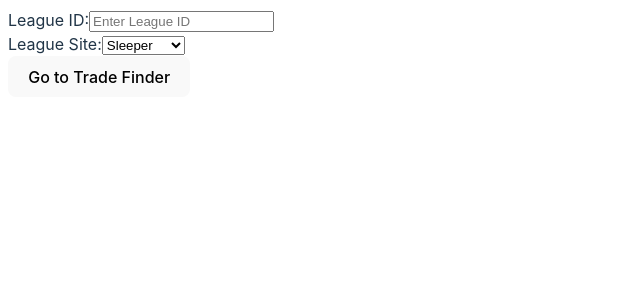
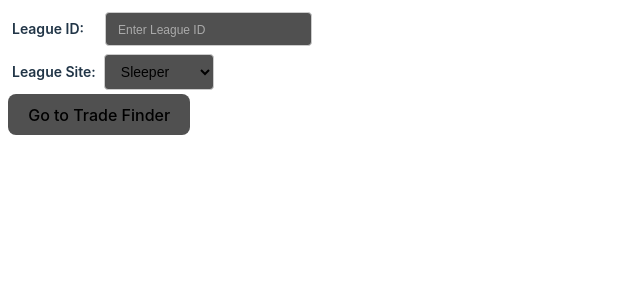
Before and after one commit to JohnWattenbarger/tradeFinderWebsite, a React (Vite) app: page /league-form in a window 1280 px wide. Shown: the top 300 px of the page, without its empty margins (0-640 px from the left). Built offline with nearby package versions, Linux system fonts and the light colour scheme.

Commit message:
Added some minimal styling

```diff
--- a/src/pages/TradeCalculator.tsx
+++ b/src/pages/TradeCalculator.tsx
@@ -114,6 +114,7 @@ export const TradeCalculator: React.FC = () => {
                             {`League: ${league.name}`}
                         </Link>
 
+                        <div className='form-group'>
                             <StartersForm starterCount={starterCounts} setStarterCount={setStarterCounts} />
 
                             <div>
@@ -172,6 +173,7 @@ export const TradeCalculator: React.FC = () => {
                                 />
                             </div>
 
+                            <div>
                                 <label htmlFor="team-select">Select a team:</label>
                                 <select
                                     id="team-select"
@@ -186,10 +188,11 @@ export const TradeCalculator: React.FC = () => {
                                         </option>
                                     })}
                                 </select>
-
-                        <button onClick={suggestTrade} disabled={!selectedTeamId}>
+                            </div>
+                            <button style={{ margin: "20px 10px" }} onClick={suggestTrade} disabled={!selectedTeamId}>
                                 Find Trades
                             </button>
+                        </div>
                     </div>}
 
                     {/* Conditionally render the TradeResults component if there are results */}
--- a/src/styles/styles.css
+++ b/src/styles/styles.css
@@ -13,3 +13,105 @@
 .trade-calculator {
     margin-left: 50px
 }
+
+
+/* Form Stylings */
+/* Container style (optional) */
+.form-group {
+    margin-bottom: 16px;
+    display: flex;
+    flex-direction: column;
+    background: rgb(155, 155, 155);
+    border-radius: 15px;
+    padding: 10px;
+    /* min-width: 780px; */
+    width: 550px;
+    background: rgb(55, 55, 55);
+    /* color: white; */
+}
+
+/* Label styling */
+label {
+    font-size: 14px;
+    font-weight: 600;
+    /* color: #333; */
+    margin-bottom: 4px;
+    margin: 4px;
+}
+
+/* Input styling */
+input[type="text"],
+input[type="number"],
+select {
+    padding: 8px 12px;
+    font-size: 14px;
+    border: 1px solid #ccc;
+    border-radius: 4px;
+    transition: border-color 0.3s ease;
+    background: rgb(176, 176, 176);
+    /* color: #333; */
+    margin: 4px;
+    /* color: #333; */
+    /* background-color: #1a1a1a; */
+    background-color: rgb(80 80 80);
+    ;
+    color-scheme: light dark;
+
+    margin-left: 17px;
+}
+
+/* Change border color on focus */
+input[type="text"]:focus,
+input[type="number"]:focus,
+select:focus {
+    border-color: #007bff;
+    /* Soft blue for focus outline */
+    outline: none;
+}
+
+/* Optional input hover effect */
+input[type="text"]:hover,
+input[type="number"]:hover,
+select:hover {
+    border-color: #888;
+}
+
+/* Select styling */
+select {
+    /* appearance: none; */
+    background-color: #fff;
+    cursor: pointer;
+    /* background: rgb(176, 176, 176); */
+    /* color: #333; */
+    margin: 4px;
+    /* color: #333; */
+    background-color: #1a1a1a;
+    background-color: rgb(80 80 80);
+    color-scheme: light dark;
+}
+
+button {
+    background-color: rgb(80 80 80);
+}
+
+/* Optional arrow icon for select elements */
+select::after {
+    content: "▼";
+    position: absolute;
+    right: 10px;
+    pointer-events: none;
+}
+
+/* Placeholder color */
+input::placeholder {
+    color: #aaa;
+    font-size: 12px;
+}
+
+/* Optional disabled styling */
+input[disabled],
+select[disabled] {
+    background-color: #f7f7f7;
+    color: #777;
+    cursor: not-allowed;
+}
```
Lines whose indentation alone changed are shown as unchanged.
